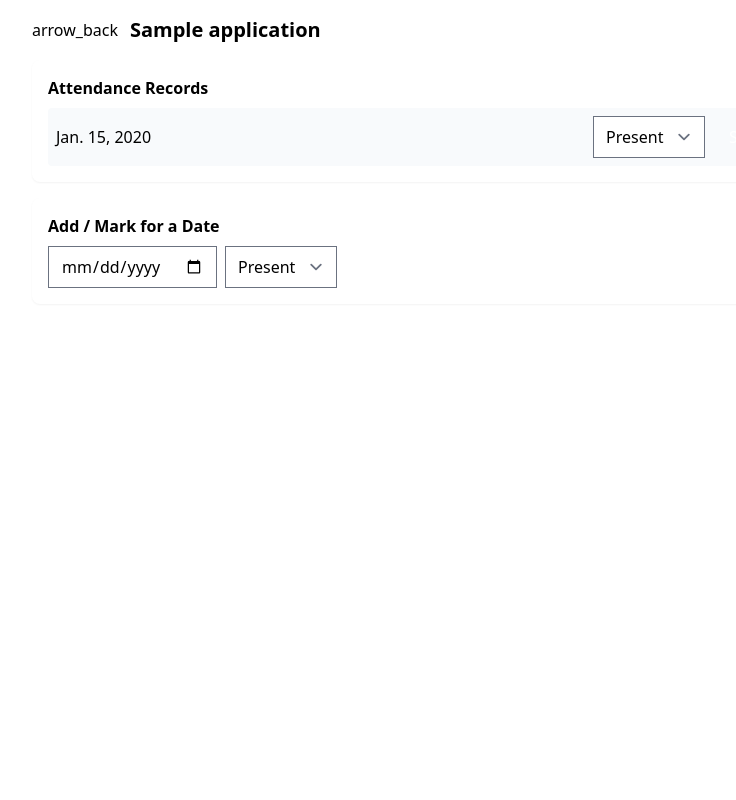
After one commit to krish6542/academic_coodinator, a Django app: page /attendance/student/1/ in a window 1280 px wide. The commit adds this page. Shown: the whole page, without its empty margins (224-960 px from the left). Run offline with Django 5.2, Linux system fonts and the light colour scheme; tables that the repository leaves empty hold one stand-in row (values such as "Sample post"); some libraries are stand-ins or nearby versions.

Commit message:
Updated each student attendance viewing

```diff
--- a/attendance/templates/attendance/mark.html
+++ b/attendance/templates/attendance/mark.html
@@ -130,7 +130,7 @@
             <img class="h-full w-full object-cover" src="https://via.placeholder.com/48" alt="{{ app.student_name }}"/>
         </div>
         <div class="flex-1 min-w-0">
-        <p class="font-bold text-sm truncate">{{ app.student_name }}</p>
+        <p class="font-bold text-sm truncate"><a href="{% url 'attendance:student_attendance' app.id %}" class="text-primary">{{ app.student_name }}</a></p>
         <p class="text-xs text-slate-500">ID: {{ app.id }}</p>
         </div>
         </div>
--- /dev/null
+++ b/attendance/templates/attendance/student_detail.html
@@ -0,0 +1,57 @@
+<!DOCTYPE html>
+<html>
+<head>
+  <meta charset="utf-8" />
+  <meta name="viewport" content="width=device-width, initial-scale=1" />
+  <title>Student Attendance</title>
+  <script src="https://cdn.tailwindcss.com?plugins=forms"></script>
+</head>
+<body class="bg-background-light dark:bg-background-dark font-display min-h-screen p-4">
+  {% url 'dashboard' as dashboard_url %}
+  <div class="max-w-3xl mx-auto">
+    <div class="flex items-center gap-3 mb-4">
+      <button aria-label="Go back" class="inline-flex items-center gap-2" onclick="(function(){try{var r=document.referrer; if(r && new URL(r).origin===location.origin){history.back();}else{location.href='{{ dashboard_url }}';}}catch(e){location.href='{{ dashboard_url }}';}})();return false;">
+        <span class="material-symbols-outlined">arrow_back</span>
+      </button>
+      <h1 class="text-xl font-bold">{{ application.student_name }}</h1>
+    </div>
+
+    <section class="bg-white dark:bg-slate-900 p-4 rounded-lg shadow-sm mb-4">
+      <h2 class="font-semibold mb-2">Attendance Records</h2>
+      {% if records %}
+        <div class="space-y-2">
+          {% for r in records %}
+            <form method="post" class="flex items-center gap-3 bg-slate-50 dark:bg-slate-800 p-2 rounded">
+              {% csrf_token %}
+              <div class="flex-1">{{ r.date }}</div>
+              <input type="hidden" name="attendance_id" value="{{ r.id }}" />
+              <select name="status" class="form-select">
+                <option value="present" {% if r.status == 'present' %}selected{% endif %}>Present</option>
+                <option value="absent" {% if r.status == 'absent' %}selected{% endif %}>Absent</option>
+                <option value="late" {% if r.status == 'late' %}selected{% endif %}>Late</option>
+              </select>
+              <button type="submit" class="bg-primary text-white px-3 py-1 rounded">Save</button>
+            </form>
+          {% endfor %}
+        </div>
+      {% else %}
+        <p>No attendance records found for this student.</p>
+      {% endif %}
+    </section>
+
+    <section class="bg-white dark:bg-slate-900 p-4 rounded-lg shadow-sm">
+      <h3 class="font-semibold mb-2">Add / Mark for a Date</h3>
+      <form method="post" class="flex items-center gap-2">
+        {% csrf_token %}
+        <input type="date" name="new_date" class="form-input" required />
+        <select name="new_status" class="form-select">
+          <option value="present">Present</option>
+          <option value="absent">Absent</option>
+          <option value="late">Late</option>
+        </select>
+        <button type="submit" class="bg-primary text-white px-3 py-1 rounded">Add</button>
+      </form>
+    </section>
+  </div>
+</body>
+</html>
--- a/attendance/urls.py
+++ b/attendance/urls.py
@@ -5,4 +5,5 @@ app_name = 'attendance'
 
 urlpatterns = [
     path('mark/', views.mark_attendance, name='mark_attendance'),
+    path('student/<int:app_id>/', views.student_attendance, name='student_attendance'),
 ]
--- a/attendance/views.py
+++ b/attendance/views.py
@@ -73,3 +73,57 @@ def mark_attendance(request):
 		'applications': apps_qs,
 		'mark_date': mark_date,
 	})
+
+
+def student_attendance(request, app_id):
+	"""View and edit a single student's attendance records.
+
+	- GET: show attendance list for that student (by Application)
+	- POST: update an existing attendance or add a new record for a date
+	"""
+	try:
+		app = Application.objects.get(id=app_id)
+	except Application.DoesNotExist:
+		return redirect('attendance:mark_attendance')
+
+	# try to resolve a User by email
+	student_user = User.objects.filter(email__iexact=app.email).first()
+
+	if student_user:
+		records = Attendance.objects.filter(student=student_user).order_by('-date')
+	else:
+		# fallback: show any attendance entries for the same program with no linked user
+		records = Attendance.objects.filter(program=app.program, student__isnull=True).order_by('-date')
+
+	if request.method == 'POST':
+		# update existing record
+		if 'attendance_id' in request.POST and 'status' in request.POST:
+			aid = request.POST.get('attendance_id')
+			status = request.POST.get('status')
+			try:
+				rec = Attendance.objects.get(id=int(aid))
+				rec.status = status
+				rec.save()
+				messages.success(request, 'Attendance updated.')
+			except Attendance.DoesNotExist:
+				messages.error(request, 'Record not found.')
+			return redirect('attendance:student_attendance', app_id=app_id)
+
+		# add new record for date
+		new_date = request.POST.get('new_date')
+		new_status = request.POST.get('new_status')
+		if new_date and new_status:
+			student = student_user if student_user else None
+			Attendance.objects.update_or_create(
+				student=student,
+				program=app.program,
+				date=new_date,
+				defaults={'status': new_status},
+			)
+			messages.success(request, 'New attendance record saved.')
+			return redirect('attendance:student_attendance', app_id=app_id)
+
+	return render(request, 'attendance/student_detail.html', {
+		'application': app,
+		'records': records,
+	})
```
